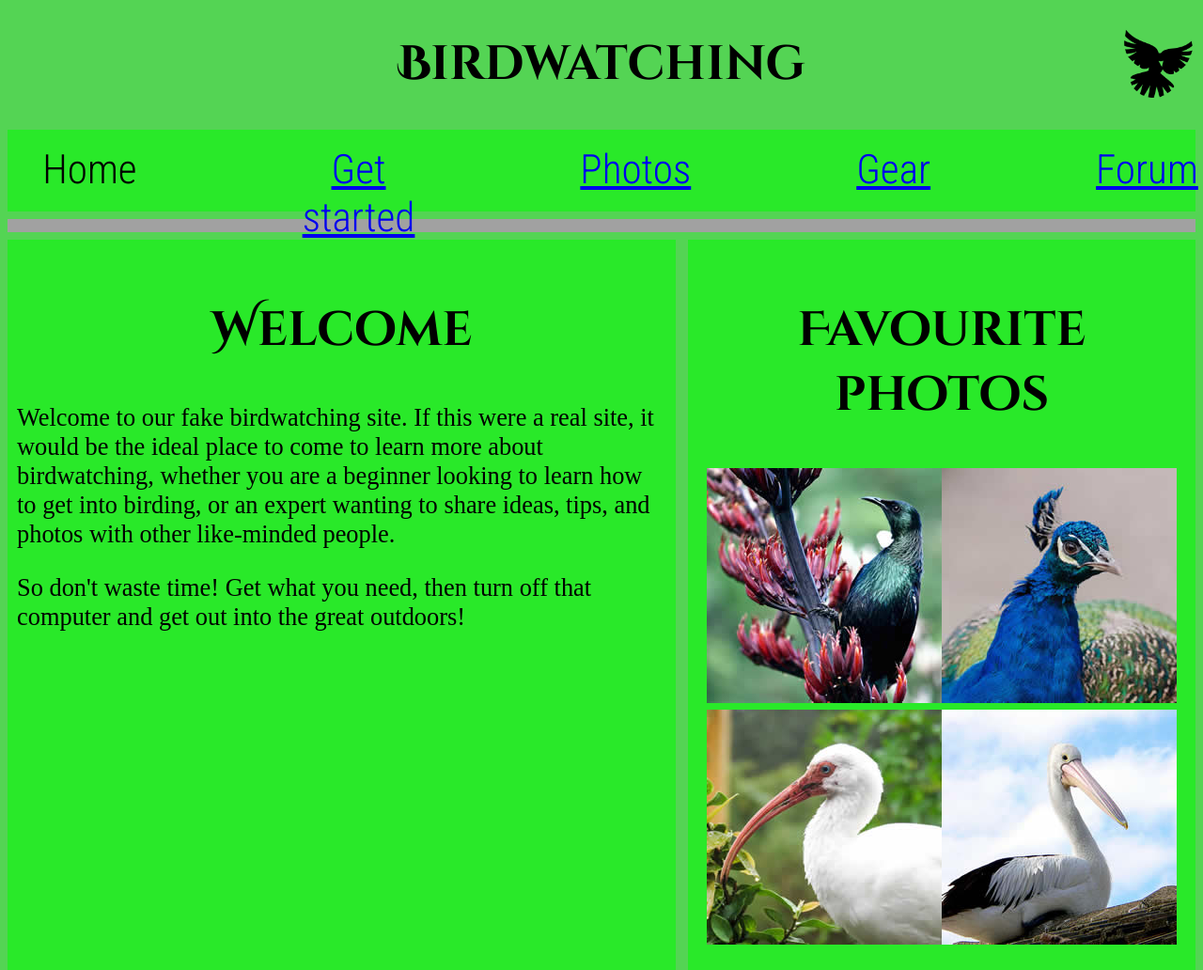
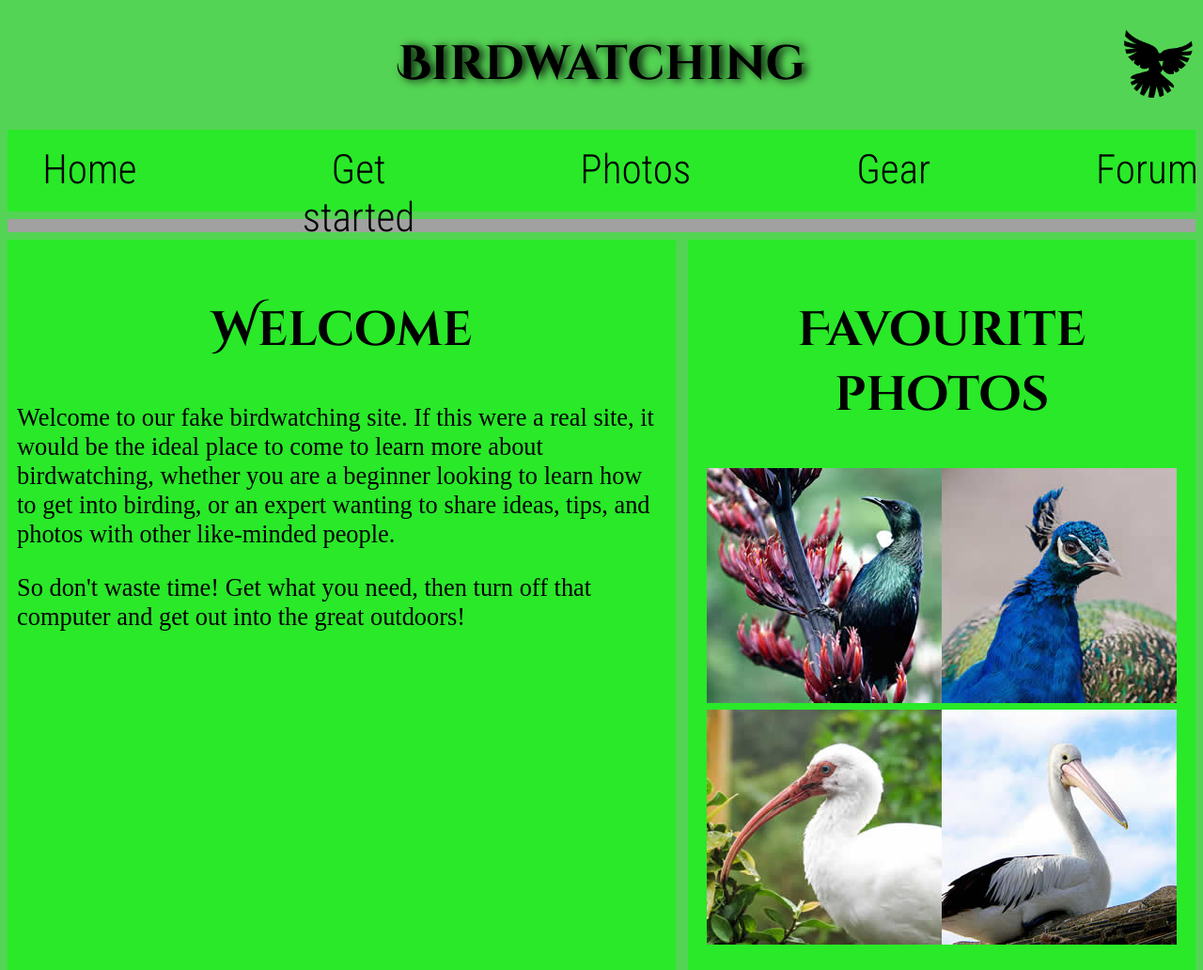
Before and after one commit to Westley-Foster/WFoster_CS408_Module4, a website: page index.html in a window 1280 px wide. Shown: the top 1032 px of the page at 94% size. Drawn offline with Linux system fonts and the light colour scheme.

Commit message:
Added text-shadow to header and removed default text-decoration to nav bar links. Updated README with classmate's reference.

```diff
--- a/css/style.css
+++ b/css/style.css
@@ -6,6 +6,7 @@ h1 {
     font-family: 'Cinzel Decorative';
     font-size: 320%;
     text-align: center;
+    text-shadow: black 4px 1px 10px; /* Referenced from classmate Corbin Lilya */
 
     position: relative; /* Fixed position with ChatGPT */
 }
@@ -46,6 +47,13 @@ nav ul {
     text-align: center;
     padding-top: 17px;
     background-color: rgb(41,233,41,255);
+
+}
+
+/* Code referenced from classmate Corbin Lilya */
+nav a {
+    text-decoration: none;
+    color: black;
 }
 
 .column:first-child {
```
Also changed, not shown: README.md.
